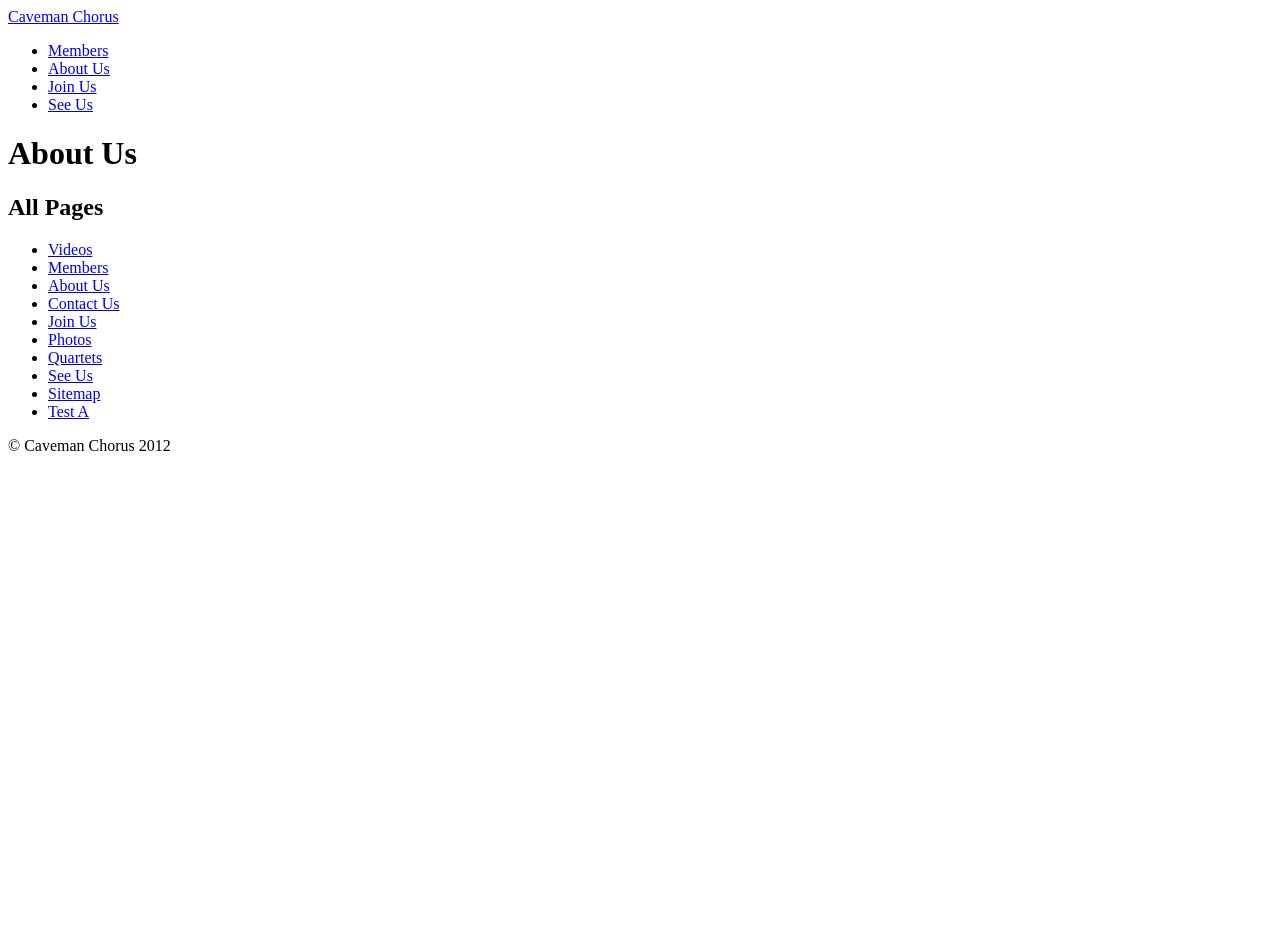
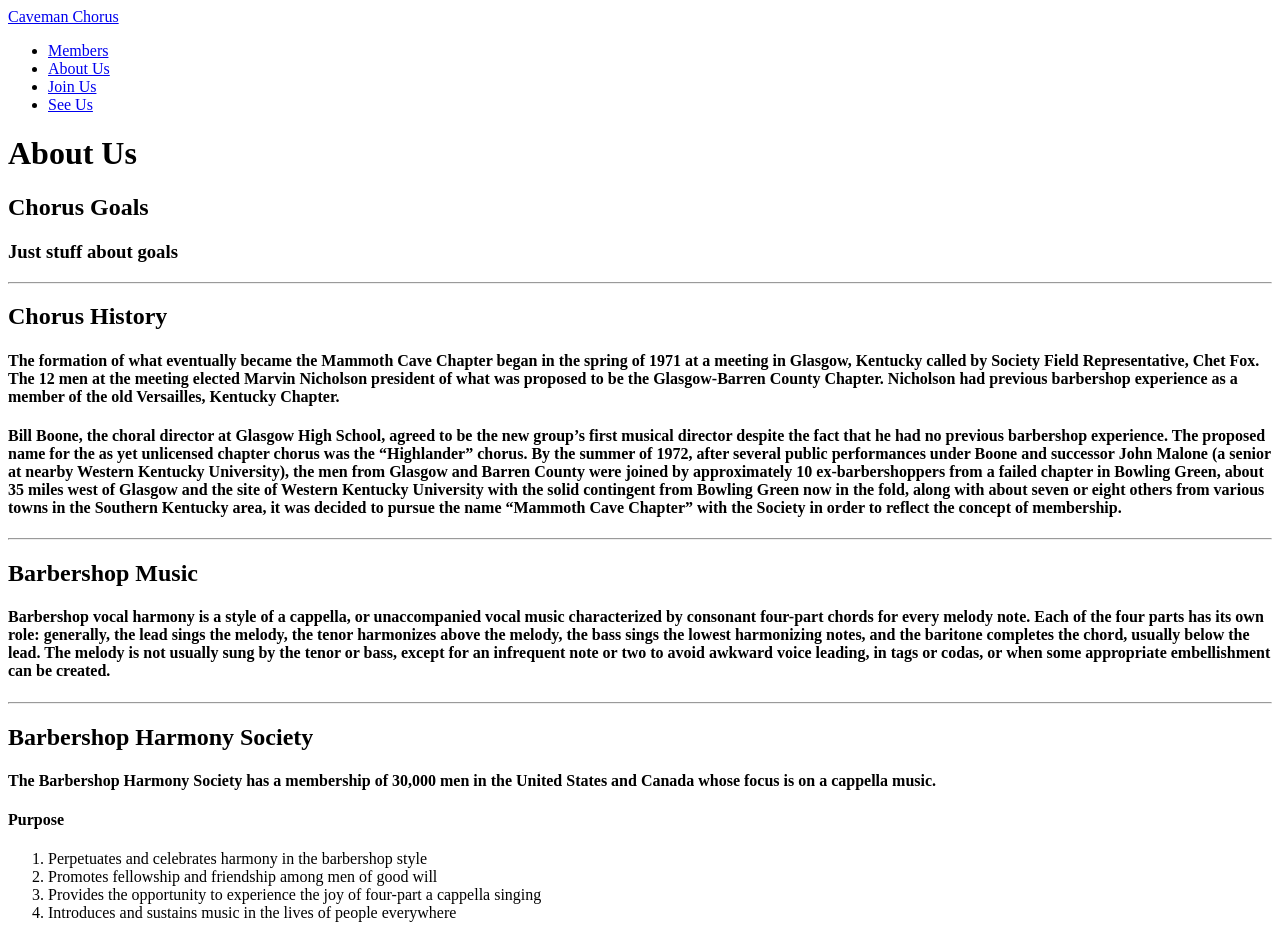
Before and after one commit to brianschuck5/cavemanchorus, a Jekyll site: the page built from aboutus.md, in a window 1280 px wide. Shown: the top 944 px of the page. Built offline with Jekyll 4.4.1, drawn with Linux system fonts in a browser that asks for light colours; before the commit the page ends 900 px from its top, so only the background shows below that; some of the changed text lies outside the part shown.

Commit message:
updates to pretty things up

```diff
--- a/aboutus.md
+++ b/aboutus.md
@@ -6,8 +6,60 @@ group: navigation
 ---
 {% include JB/setup %}
 
-<h2>All Pages</h2>
-<ul>
-{% assign pages_list = site.pages %}
-{% include JB/pages_list %}
-</ul>
+##Chorus Goals
+###Just stuff about goals
+---
+##Chorus History
+####The formation of what eventually became the Mammoth Cave Chapter began in the spring of 1971 at a meeting in Glasgow, Kentucky called by Society Field Representative, Chet Fox. The 12 men at the meeting elected Marvin Nicholson president of what was proposed to be the Glasgow-Barren County Chapter. Nicholson had previous barbershop experience as a member of the old Versailles, Kentucky Chapter.
+
+ <p></p>
+
+####Bill Boone, the choral director at Glasgow High School, agreed to be the new group's first musical director despite the fact that he had no previous barbershop experience. The proposed name for the as yet unlicensed chapter chorus was the "Highlander" chorus. By the summer of 1972, after several public performances under Boone and successor John Malone (a senior at nearby Western Kentucky University), the men from Glasgow and Barren County were joined by approximately 10 ex-barbershoppers from a failed chapter in Bowling Green, about 35 miles west of Glasgow and the site of Western Kentucky University with the solid contingent from Bowling Green now in the fold, along with about seven or eight others from various towns in the Southern Kentucky area, it was decided to pursue the name "Mammoth Cave Chapter" with the Society in order to reflect the concept of membership.
+
+
+---
+##Barbershop Music
+####Barbershop vocal harmony is a style of a cappella, or unaccompanied vocal music characterized by consonant four-part chords for every melody note. Each of the four parts has its own role: generally, the lead sings the melody, the tenor harmonizes above the melody, the bass sings the lowest harmonizing notes, and the baritone completes the chord, usually below the lead. The melody is not usually sung by the tenor or bass, except for an infrequent note or two to avoid awkward voice leading, in tags or codas, or when some appropriate embellishment can be created.
+---
+##Barbershop Harmony Society
+####The Barbershop Harmony Society has a membership of 30,000 men in the United States and Canada whose focus is on a cappella music.
+####Purpose
+
+1. Perpetuates and celebrates harmony in the barbershop style
+2. Promotes fellowship and friendship among men of good will
+3. Provides the opportunity to experience the joy of four-part a cappella singing
+4. Introduces and sustains music in the lives of people everywhere
+
+####Values
+
+1. The joy of singing and ringing chords in four-part barbershop harmony
+2. Fellowship and friendship
+3. Service to others through our music
+
+### [_Barbershop Harmony Society_](barbershop.org)
+![](http://www.barbershop.org/templates/mocha/images/logos/bhs_logo.png)
+
+---
+##Message from the Director
+####We’re glad to have you here at the Caveman Chorus’ web site.  We’re very proud of it.  Whether you’re a prospective barbershop chorus singer, a current or former “Caveman”, or simply one who is interested in learning more about barbershop harmony, you should find the site interesting and informative.
+
+<p></p>
+
+####I’m Greg Hollander, musical director and long-time Caveman Chorus member.  I began singing with the Mammoth Cave Chapter of the Barbershop Harmony Society in 1983.  Through the years, the Caveman Chorus has provided an opportunity for me to enjoy a wonderful hobby, and has taught me many things.  I’ve learned how to become a better singer and how vocal harmony can sharpen a person’s skills and instincts as a musician.  The group has given me a chance to develop my skills as an arranger and performer, both in quartet and chorus situations.  It has been a great creative outlet.  I’ve also learned that the guys in the Caveman Chorus are some of the most outstanding members and contributors of their respective communities.  They’ve become my best friends over the years and I value all of these friendships tremendously.
+
+<p></p>
+
+####But one of the things that has made me most proud of my years of dedication to the chorus is that I’m now the older half of a two-generation duo within our ranks.  My son Erick, is one of the newer members of the chorus and I’m hoping that barbershop music will become a life-long source of enjoyment for him, as it has been for me.
+
+<p></p>
+
+####Please let us know if you’ve enjoyed visiting us here in the Caveland cyber-world.  Stop by and visit us in Bowling Green if you ever have the chance.  We’d love to share our hobby with you.
+
+<p></p>
+
+####Greg Hollander
+![](http://www.cavemanchorus.org/director.jpg)
+---
+##Message from the President
+###stuff
+---
--- a/assets/themes/caveman/css/style.css
+++ b/assets/themes/caveman/css/style.css
@@ -34,7 +34,6 @@ h1,h2,h3 {
 
 /* Page header tweaks */
 .page-header {
-  background-color: #000;
   padding: 20px 20px 10px;
   margin: -20px -20px 20px;
 }
```
Also changed, not shown: index.md (+7 -4 lines), joinus.md (+19 -5 lines), photos.md (+3 -8 lines), assets/themes/caveman/bootstrap/css/bootstrap.min.css.
